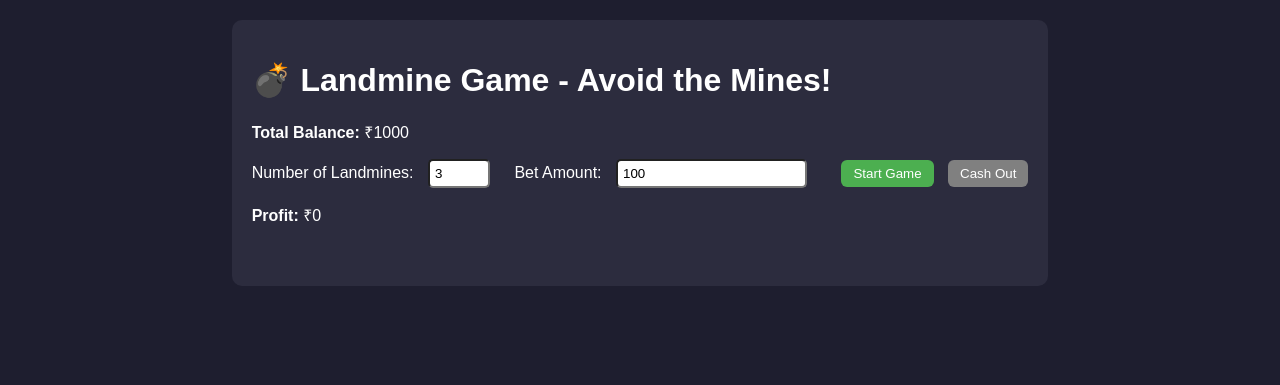
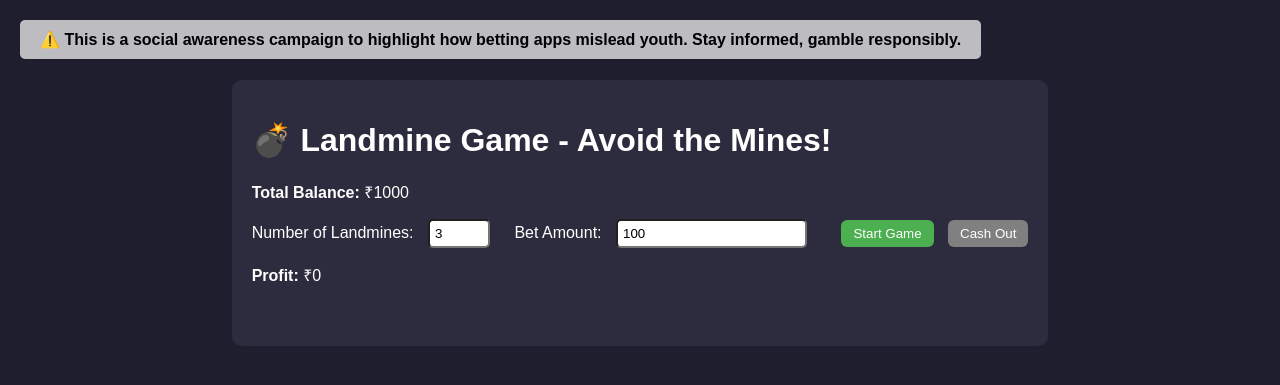
Before and after one commit to Lalit-Kumar-Yadav-DTU/betting-awareness-by-lalit, a Flask app: page / in a window 1280 px wide. Shown: the top 385 px of the page. Run offline with Flask 3, Linux system fonts and the light colour scheme.

Commit message:
Added social awareness message to the UI and adjusted layout

```diff
--- a/static/style.css
+++ b/static/style.css
@@ -6,11 +6,12 @@ body {
     padding: 0;
     display: flex;
     justify-content: center;
+    position: relative; /* Add this for absolute positioning of the message */
 }
 
 .container {
     max-width: 800px;
-    margin-top: 20px;
+    margin-top: 80px; /* Increase margin-top to create space from top of the screen */
     padding: 20px;
     background: #2c2c3e;
     border-radius: 10px;
@@ -73,3 +74,19 @@ body {
     font-size: 1.2em;
     color: yellow;
 }
+
+/* Social Awareness Message */
+.social-awareness-message {
+    position: absolute;
+    top: 20px;
+    left: 20px;
+    background-color: rgba(255, 255, 255, 0.7);
+    color: #000;
+    padding: 10px 20px;
+    border-radius: 5px;
+    font-size: 16px;
+    font-weight: bold;
+    max-width: 80%;
+    z-index: 9999;
+    margin-bottom: 40px; /* Added margin to create space between the message and the game */
+}
--- a/templates/game.html
+++ b/templates/game.html
@@ -27,6 +27,11 @@
     <div id="message"></div>
   </div>
 
+  <!-- Social Awareness Message -->
+  <div class="social-awareness-message">
+    ⚠️ This is a social awareness campaign to highlight how betting apps mislead youth. Stay informed, gamble responsibly.
+  </div>
+
   <script src="{{ url_for('static', filename='script.js') }}"></script>
 </body>
 </html>
```
Lines whose indentation alone changed are shown as unchanged.
